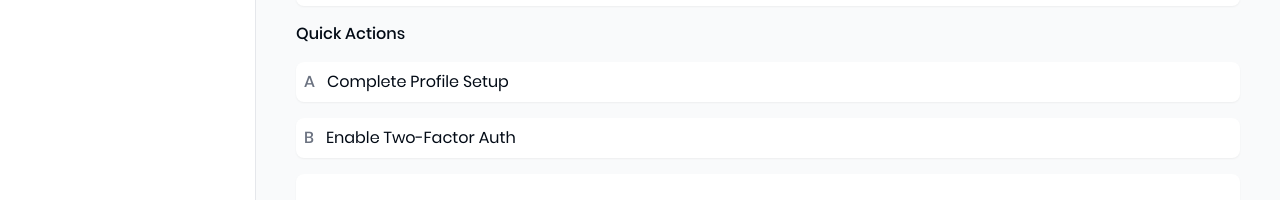
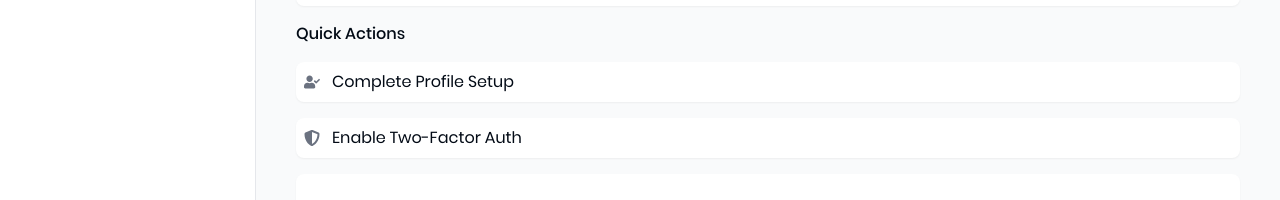
Before and after one commit to Emperorbiggy/kfx-web, a Next.js app: page /profile in a window 1280 px wide. Shown: the part 376-576 px from the top of the page. Built offline with nearby package versions, Linux system fonts and the light colour scheme.

Commit message:
Update Profile Quick Actions with proper icons

```diff
--- a/app/profile/page.tsx
+++ b/app/profile/page.tsx
@@ -8,7 +8,9 @@ import {
   FaLock,
   FaLink,
   FaQuestionCircle,
-  FaSignOutAlt
+  FaSignOutAlt,
+  FaUserCheck,
+  FaShieldAlt
 } from "react-icons/fa";
 
 export default function ProfilePage() {
@@ -59,7 +61,7 @@ export default function ProfilePage() {
 
           <ul className="space-y-3">
             <li className="flex items-center">
-              <span className="mr-3 font-medium text-gray-500">A</span>
+              <FaUserCheck className="w-4 h-4 mr-3 text-gray-500" />
               <span>Complete Profile Setup</span>
             </li>
 
@@ -69,7 +71,7 @@ export default function ProfilePage() {
 
           <ul className="space-y-3">
             <li className="flex items-center">
-              <span className="mr-3 font-medium text-gray-500">B</span>
+              <FaShieldAlt className="w-4 h-4 mr-3 text-gray-500" />
               <span>Enable Two-Factor Auth</span>
             </li>
 
```
